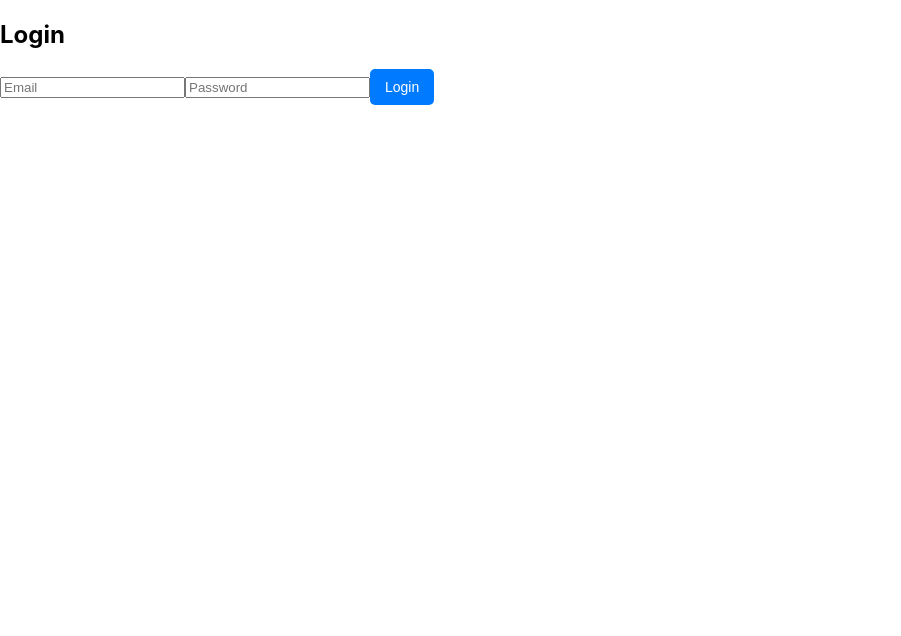
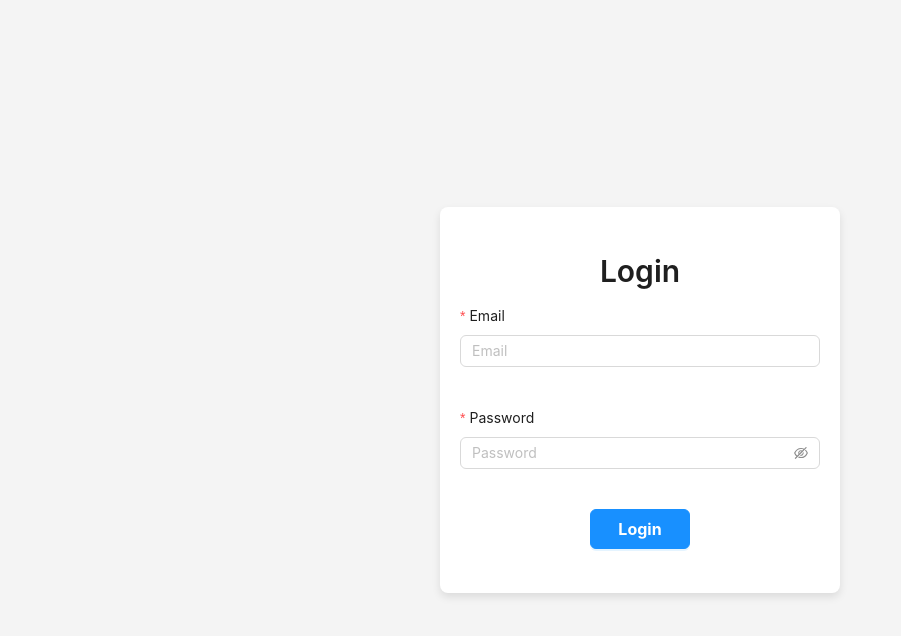
Before and after one commit to kobekung/front-swap, a React (Create React App) app: page / in a window 1280 px wide. Shown: the top 636 px of the page, without its empty margins (0-901 px from the left). Built offline with nearby package versions, Linux system fonts and the light colour scheme.

Commit message:
Update css and login

```diff
--- a/package.json
+++ b/package.json
@@ -6,6 +6,7 @@
     "@testing-library/jest-dom": "^5.17.0",
     "@testing-library/react": "^13.4.0",
     "@testing-library/user-event": "^13.5.0",
+    "antd": "^5.20.6",
     "axios": "^1.7.7",
     "cors": "^2.8.5",
     "express": "^4.21.0",
--- a/src/App.js
+++ b/src/App.js
@@ -6,6 +6,7 @@ import ProfilePage from './components/ProfilePage';
 import OfferDetails from './components/OfferDetails';
 import ProductDetail from './components/productDetail';
 import Admin from './components/Admin';
+import './css/style.css';
 
 function App() {
   return (
@@ -18,7 +19,6 @@ function App() {
         <Route path="/products/:id" element={<ProductDetail />} />
         <Route path="/admin/:id" element={<Admin />} />
 
-
       </Routes>
     </Router>
   );
--- a/src/components/Login.js
+++ b/src/components/Login.js
@@ -1,6 +1,10 @@
 import React, { useState } from 'react';
 import axios from 'axios';
 import { useNavigate } from 'react-router-dom';
+import { Form, Input, Button, Typography } from 'antd';
+
+const { Title } = Typography;
+
 
 const Login = () => {
   const [formData, setFormData] = useState({
@@ -36,29 +40,48 @@ const Login = () => {
   };
 
   return (
-    <div>
-      <h2>Login</h2>
-      <form onSubmit={handleSubmit}>
-        <input
+    <div className="container-form-login">
+      <Form className="card" onFinish={handleSubmit}>
+        <Title level={2}>Login</Title>
+
+        <Form.Item
+          className='in-username'
+          layout="vertical"
+          label="Email"
+          name="email"
+          rules={[{ required: true, message: 'Please input your email!' }]}
+        >
+          <Input
             type="email"
-          name="email"
             placeholder="Email"
             value={formData.email}
             onChange={handleChange}
-          required
           />
-        <input
-          type="password"
+        </Form.Item>
+        <Form.Item
+          className='in-pass'
+          layout="vertical"
+          label="Password"
           name="password"
+          rules={[{ required: true, message: 'Please input your password!' }]}
+        >
+          <Input.Password
             placeholder="Password"
             value={formData.password}
             onChange={handleChange}
-          required
           />
-        <button type="submit">Login</button>
-      </form>
-      {error && <p>{error}</p>}
+        </Form.Item>
+
+        <Form.Item>
+          <Button className='bt-submit' type="primary" htmlType="submit" block>
+            Login
+          </Button>
+        </Form.Item>
+
+        {error && <p style={{ color: 'red' }}>{error}</p>}
+      </Form>
     </div>
+
   );
 };
 
--- /dev/null
+++ b/src/css/style.css
@@ -0,0 +1,33 @@
+.container-form-login {
+    display: flex;
+    justify-content: center;
+    align-items: center;
+    height: 100vh;
+    background-color: #f4f4f4;
+}
+
+.card {
+    background-color: white;
+    padding: 20px;
+    border-radius: 8px;
+    box-shadow: 0 4px 8px rgba(0, 0, 0, 0.1);
+    max-width: 400px;
+    width: 100%;
+    text-align: center;
+}
+.bt-submit {
+    background-color: #1890ff;
+    border-color: #1890ff;
+    font-size: 16px;
+    font-weight: bold;
+    height: 40px;
+    width: 100px !important;
+    display: flex;
+    justify-content: center;
+    align-items: center;
+    margin: 0 auto;
+}
+.in-username,
+.in-pass {
+    margin-bottom: 40px !important;
+}
```
Also changed, not shown: 1 other file (tests, documents, lock files or other folders). Lines whose indentation alone changed are shown as unchanged.
